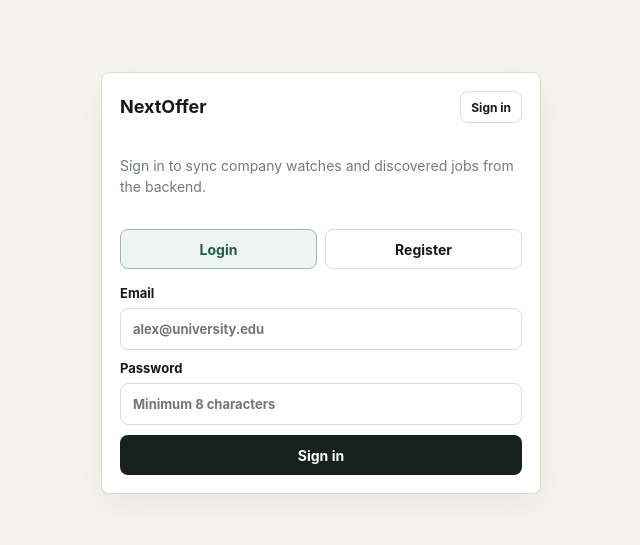
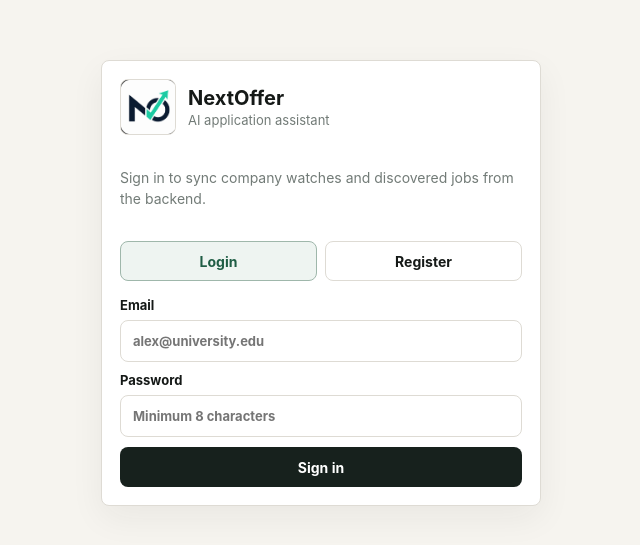
Before and after one commit to Anmol-tech/NextOffer, a React (Vite) app in the folder NextOffer-FE/: page / in a window 1280 px wide. Shown: the part 117-662 px from the top of the page, without its empty margins (319-959 px from the left). Built offline with nearby package versions, Linux system fonts and the light colour scheme.

Commit message:
Logo Added

```diff
--- a/NextOffer-FE/index.html
+++ b/NextOffer-FE/index.html
@@ -2,9 +2,9 @@
 <html lang="en">
   <head>
     <meta charset="UTF-8" />
-    <link rel="icon" type="image/svg+xml" href="/favicon.svg" />
+    <link rel="icon" type="image/png" href="/nextoffer-logo.png" />
     <meta name="viewport" content="width=device-width, initial-scale=1.0" />
-    <title>nextoffer-fe</title>
+    <title>NextOffer</title>
   </head>
   <body>
     <div id="root"></div>
--- a/NextOffer-FE/src/App.css
+++ b/NextOffer-FE/src/App.css
@@ -24,16 +24,55 @@
   padding: 4px 6px;
 }
 
-.brand-mark {
+.brand-mark,
+.brand-logo {
   width: 42px;
   height: 42px;
   border-radius: 8px;
+  flex-shrink: 0;
+}
+
+.brand-mark {
   background: var(--ink);
   color: #fff;
   display: grid;
   place-items: center;
   font-size: 13px;
   font-weight: 800;
+}
+
+.brand-logo {
+  object-fit: cover;
+  background: #fff;
+  border: 1px solid var(--border);
+}
+
+.brand-logo-large {
+  width: 56px;
+  height: 56px;
+}
+
+.auth-brand {
+  display: flex;
+  align-items: center;
+  gap: 12px;
+  margin-bottom: 16px;
+}
+
+.auth-brand strong,
+.auth-brand span {
+  display: block;
+}
+
+.auth-brand strong {
+  color: var(--text-strong);
+  font-size: 20px;
+}
+
+.auth-brand span {
+  color: var(--text-muted);
+  font-size: 13px;
+  margin-top: 2px;
 }
 
 .brand strong,
--- a/NextOffer-FE/src/App.tsx
+++ b/NextOffer-FE/src/App.tsx
@@ -40,7 +40,7 @@
     <main className="app-shell">
       <aside className="sidebar" aria-label="Primary navigation">
         <div className="brand">
-          <span className="brand-mark">NO</span>
+          <img className="brand-logo" src="/nextoffer-logo.png" alt="NextOffer logo" />
           <div>
             <strong>NextOffer</strong>
             <span>AI application assistant</span>
--- a/NextOffer-FE/src/pages/AuthScreen.tsx
+++ b/NextOffer-FE/src/pages/AuthScreen.tsx
@@ -1,6 +1,5 @@
 import { useState } from 'react'
 import { formatAuthError, useAuth } from '../context/AuthContext'
-import { PanelHeader } from '../components/PanelHeader'
 import '../App.css'
 
 export function AuthScreen() {
@@ -32,7 +31,13 @@
   return (
     <main className="auth-shell">
       <article className="panel auth-panel auth-panel-centered">
-        <PanelHeader title="NextOffer" action={authMode === 'login' ? 'Sign in' : 'Register'} />
+        <div className="auth-brand">
+          <img className="brand-logo brand-logo-large" src="/nextoffer-logo.png" alt="NextOffer logo" />
+          <div>
+            <strong>NextOffer</strong>
+            <span>AI application assistant</span>
+          </div>
+        </div>
         <p className="auth-lead">Sign in to sync company watches and discovered jobs from the backend.</p>
 
         <div className="segmented-control">
```
Also changed, not shown: NextOffer-FE/public/favicon.png (added), NextOffer-FE/public/nextoffer-logo.png (added).
